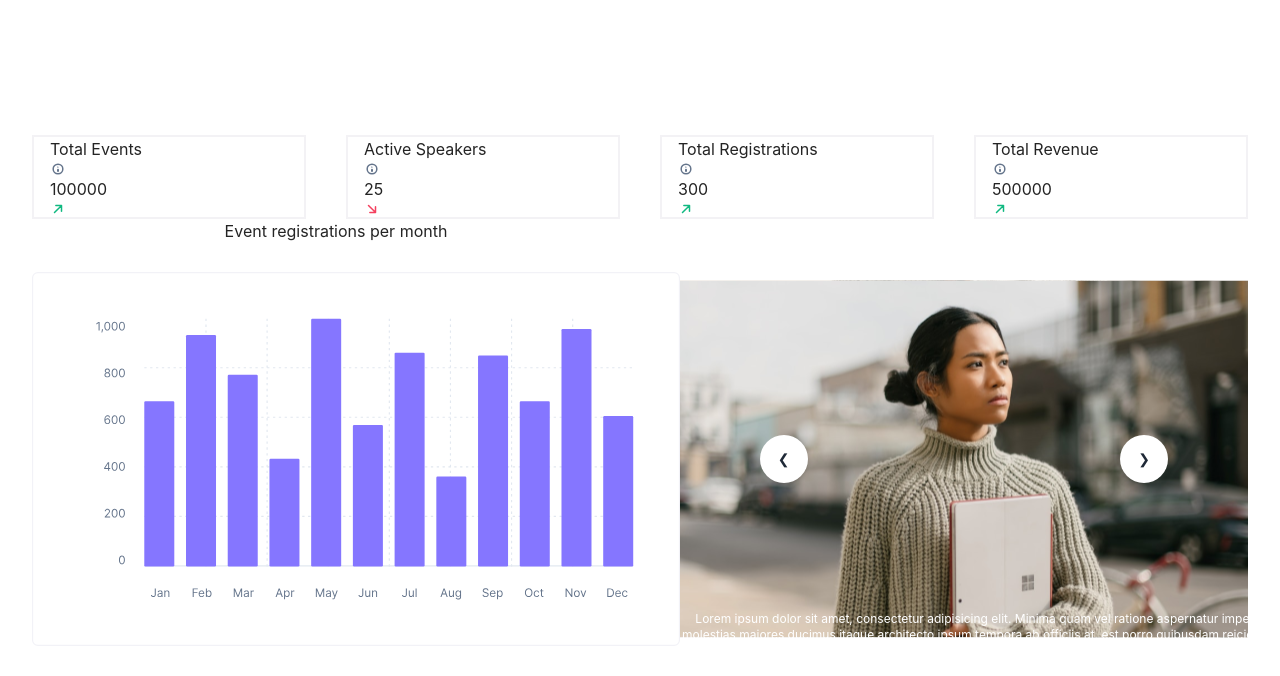
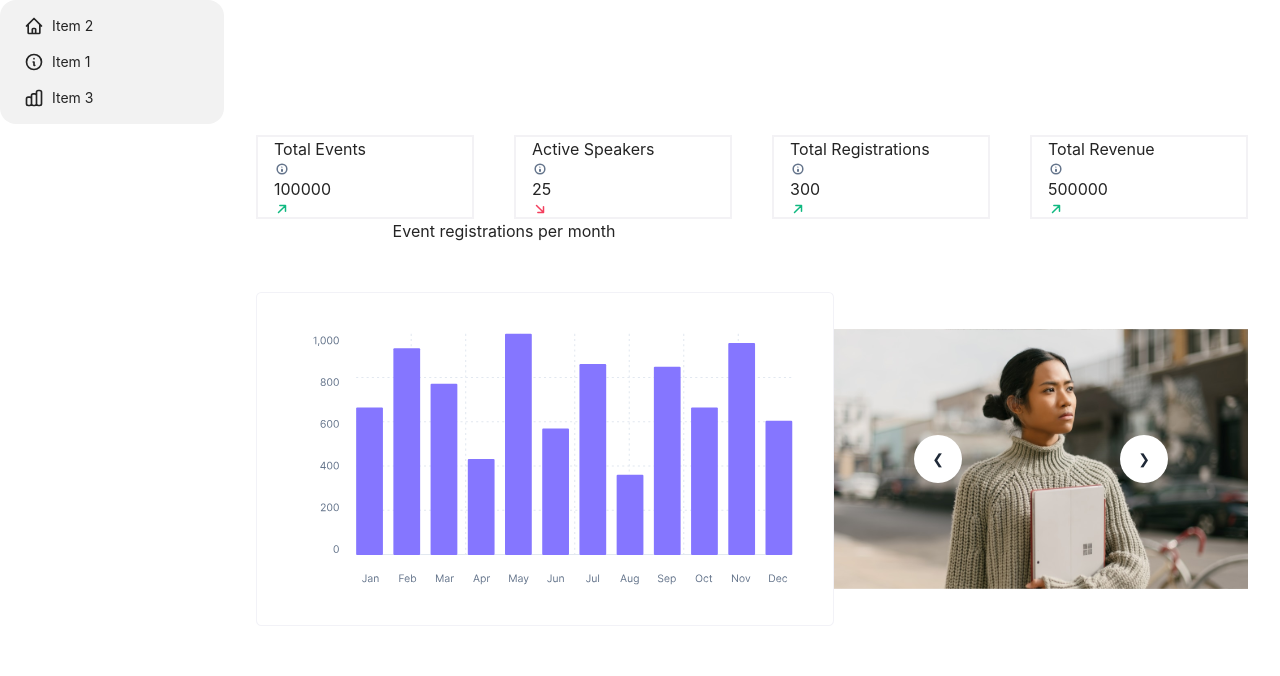
Before and after one commit to Daniel264/alphatwelve, a React (Vite) app: page / in a window 1280 px wide. Shown: the top 676 px of the page. Built offline with nearby package versions, Linux system fonts and the light colour scheme.

Commit message:
Add a menu component

```diff
--- a/src/App.tsx
+++ b/src/App.tsx
@@ -1,12 +1,16 @@
 import Hero from "./components/Hero";
+import Menu from "./components/Menu";
 import Summary from "./components/Summary";
 import "./globals.css";
 
 function App() {
     return (
-        <div className="w-full h-[100vh] p-4 md:p-8 flex-col justify-center items-center flex">
-            <Summary />
-            <Hero />
+        <div className="flex h-[100vh] ">
+          <div><Menu /></div>
+          <div className="w-full h-[100vh] p-4 md:p-8 flex-col justify-center items-center flex">
+              <Summary />
+              <Hero />
+          </div>
         </div>
     );
 }
--- /dev/null
+++ b/src/components/Menu.tsx
@@ -0,0 +1,69 @@
+import React from "react";
+
+const Menu = () => {
+    return (
+        <div>
+            <ul className="menu bg-base-200 rounded-box w-56">
+                <li>
+                    <a>
+                        <svg
+                            xmlns="http://www.w3.org/2000/svg"
+                            className="h-5 w-5"
+                            fill="none"
+                            viewBox="0 0 24 24"
+                            stroke="currentColor"
+                        >
+                            <path
+                                strokeLinecap="round"
+                                strokeLinejoin="round"
+                                strokeWidth="2"
+                                d="M3 12l2-2m0 0l7-7 7 7M5 10v10a1 1 0 001 1h3m10-11l2 2m-2-2v10a1 1 0 01-1 1h-3m-6 0a1 1 0 001-1v-4a1 1 0 011-1h2a1 1 0 011 1v4a1 1 0 001 1m-6 0h6"
+                            />
+                        </svg>
+                        Item 2
+                    </a>
+                </li>
+                <li>
+                    <a>
+                        <svg
+                            xmlns="http://www.w3.org/2000/svg"
+                            className="h-5 w-5"
+                            fill="none"
+                            viewBox="0 0 24 24"
+                            stroke="currentColor"
+                        >
+                            <path
+                                strokeLinecap="round"
+                                strokeLinejoin="round"
+                                strokeWidth="2"
+                                d="M13 16h-1v-4h-1m1-4h.01M21 12a9 9 0 11-18 0 9 9 0 0118 0z"
+                            />
+                        </svg>
+                        Item 1
+                    </a>
+                </li>
+                <li>
+                    <a>
+                        <svg
+                            xmlns="http://www.w3.org/2000/svg"
+                            className="h-5 w-5"
+                            fill="none"
+                            viewBox="0 0 24 24"
+                            stroke="currentColor"
+                        >
+                            <path
+                                strokeLinecap="round"
+                                strokeLinejoin="round"
+                                strokeWidth="2"
+                                d="M9 19v-6a2 2 0 00-2-2H5a2 2 0 00-2 2v6a2 2 0 002 2h2a2 2 0 002-2zm0 0V9a2 2 0 012-2h2a2 2 0 012 2v10m-6 0a2 2 0 002 2h2a2 2 0 002-2m0 0V5a2 2 0 012-2h2a2 2 0 012 2v14a2 2 0 01-2 2h-2a2 2 0 01-2-2z"
+                            />
+                        </svg>
+                        Item 3
+                    </a>
+                </li>
+            </ul>
+        </div>
+    );
+};
+
+export default Menu;
```
